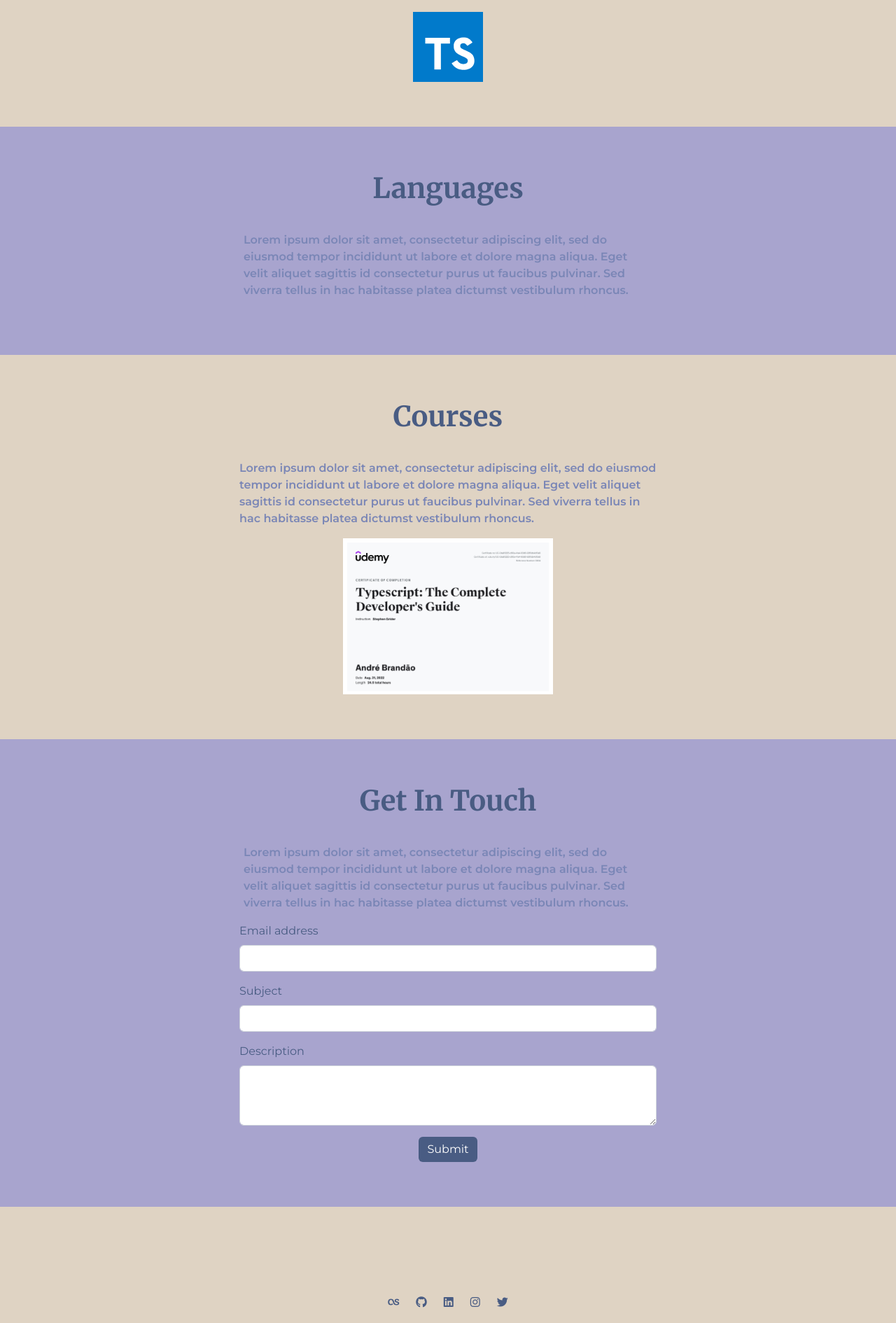
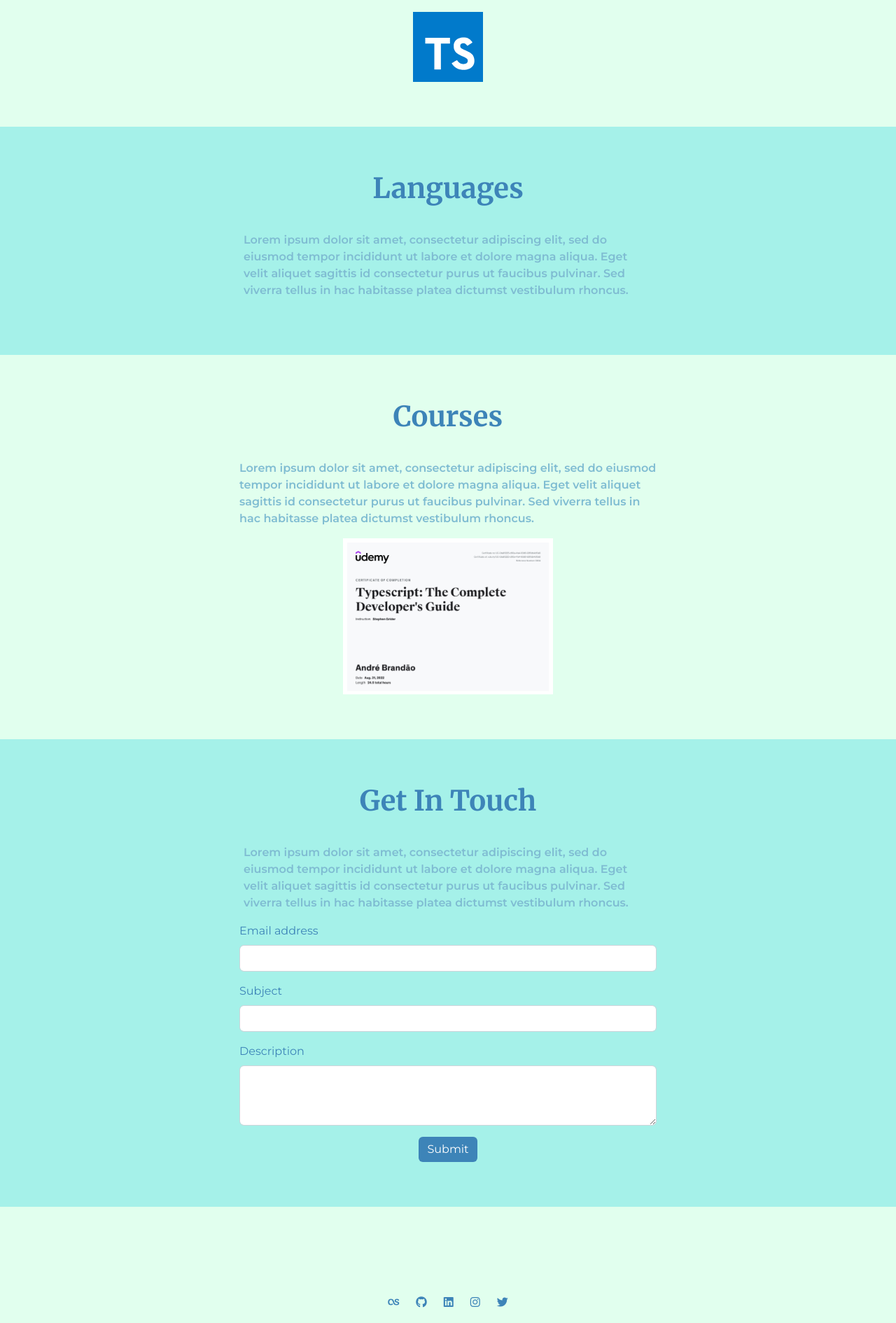
Before and after one commit to brandao07/sir-pl, a PHP site: page / in a window 1280 px wide. Shown: the part 1470-3360 px from the top of the page at 70% size. Run offline with PHP 8.4, Linux system fonts and the light colour scheme; some libraries are stand-ins or nearby versions.

Commit message:
Changed colors

```diff
--- a/2-css/styles.css
+++ b/2-css/styles.css
@@ -12,24 +12,24 @@ body {
 
 h1, h2, h3, h4, h5, h6 {
     font-family: 'Merriweather', serif;
-    color: #495C83;
+    color: #3D84B8;
     font-weight: bolder;
 }
 
 p {
-    color: #7A86B6;
+    color: #7FBCD2;
     font-weight: bold;
 }
 
 /* Sections */
 
 .dark-section {
-    background-color: #A8A4CE;
+    background-color: #A5F1E9;
     padding: 4rem 2rem;
 }
 
 .light-section {
-    background-color: #DFD3C3;
+    background-color: #E1FFEE;
     padding: 4rem 2rem;
 }
 
@@ -82,12 +82,12 @@ p {
 }
 
 .btn-primary, .btn-primary:hover, .btn-primary:active, .btn-primary:visited {
-    background-color: #495C83;
+    background-color: #3D84B8;
     border-width: 0;
 }
 
 .form-label {
-    color: #495C83;
+    color: #3D84B8;
 }
 
 .center-form {
@@ -99,7 +99,7 @@ p {
 
 .footer-icon {
     padding-top: 4rem;
-    color: #495C83;
+    color: #3D84B8;
 }
 
 .footer-link {
@@ -108,5 +108,5 @@ p {
 }
 
 .footer-icon:hover {
-    color: #A8A4CE;
+    color: #A5F1E9;
 }
```
